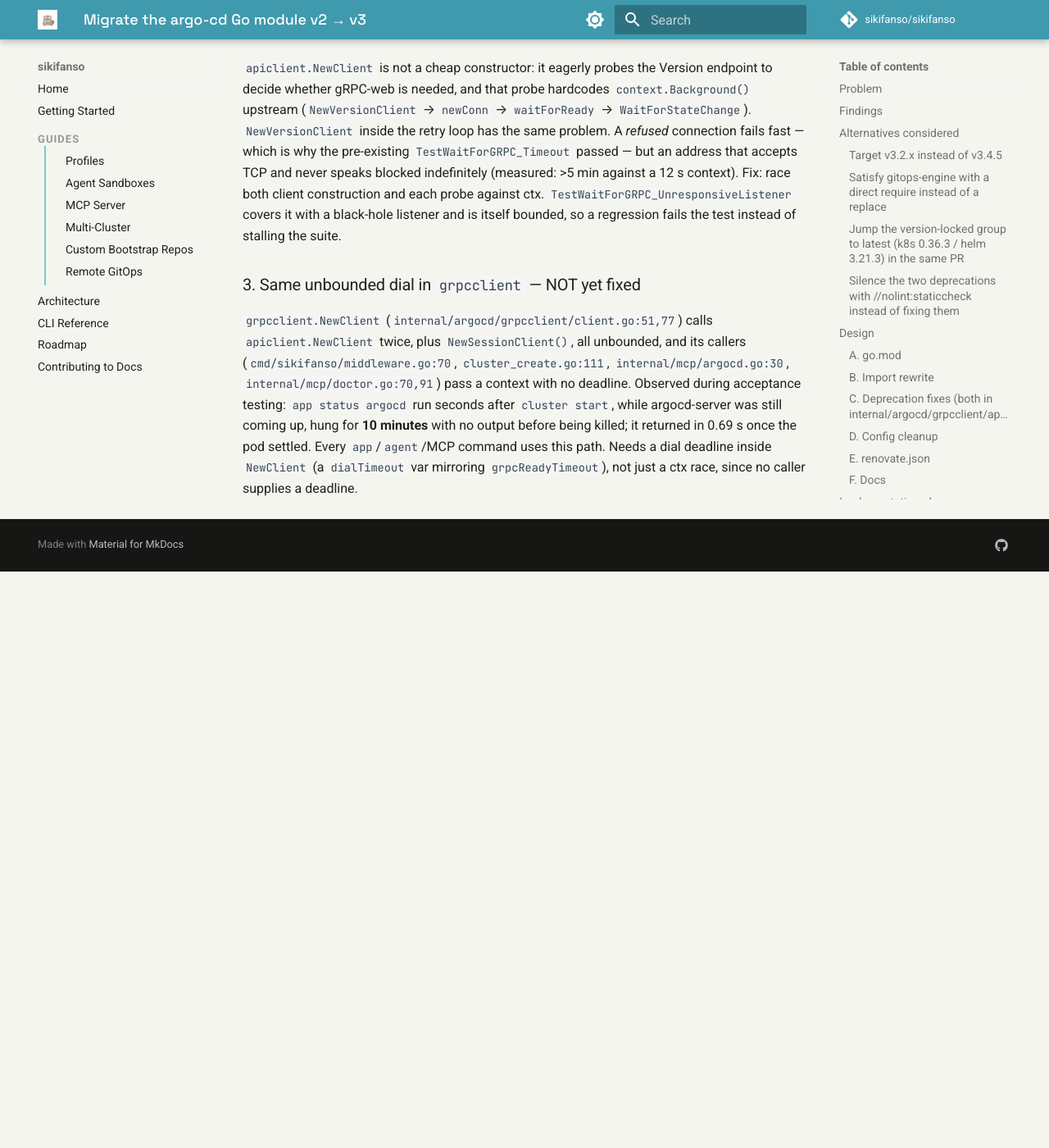
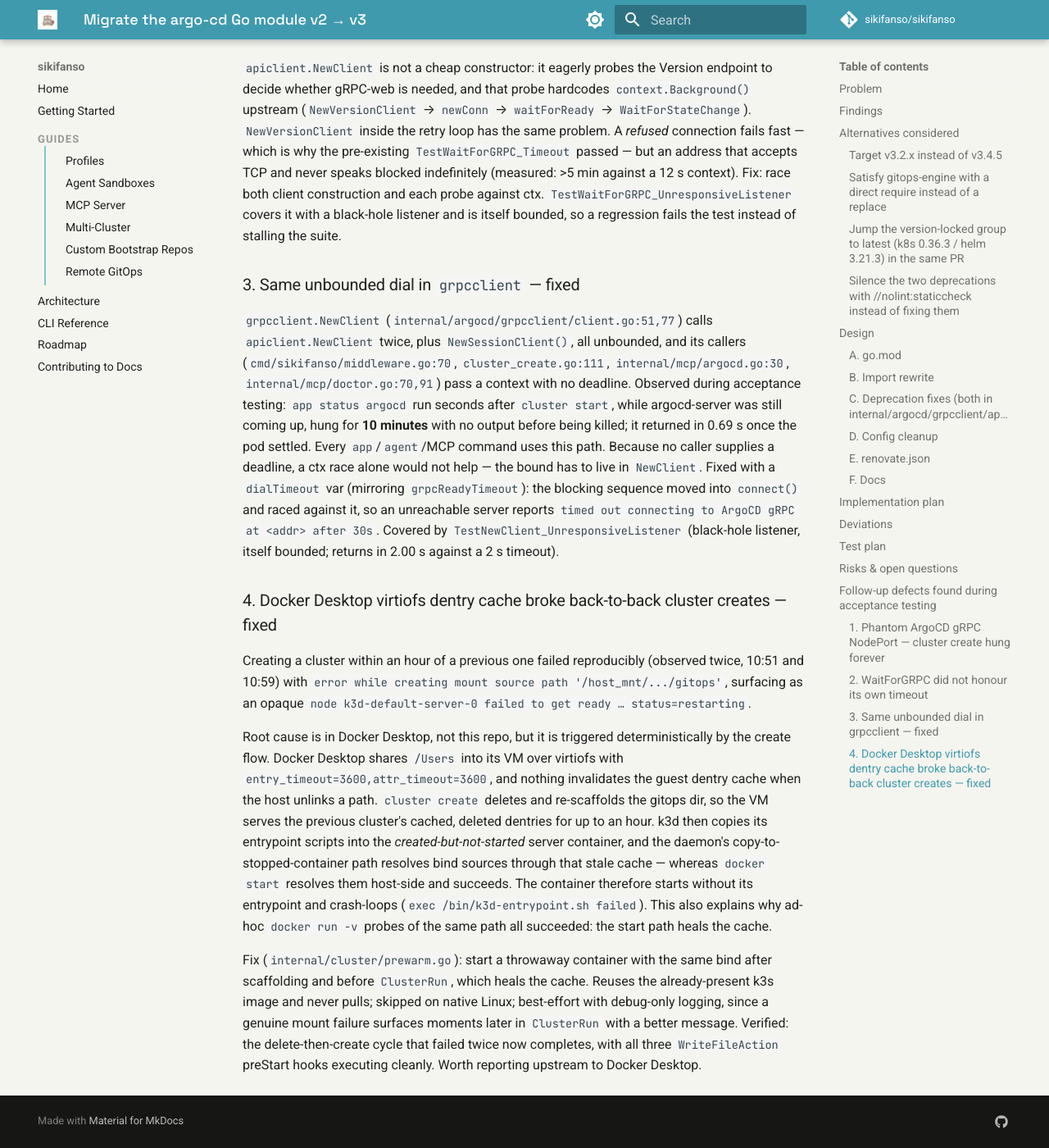
Before and after one commit to sikifanso/sikifanso, an MkDocs documentation site: the page built from docs/specs/2026-07-26-issue-52-argocd-v3-migration.md, in a window 1280 px wide and 1400 px high, scrolled down 11172 px. Shown: the whole window at 82% size. Built offline with MkDocs 1.6.1 and Material for MkDocs 9.7.7, drawn with Linux system fonts in a browser that asks for light colours; comment, search, counter and statistics services are not loaded; before the commit the page ends 11869 px from its top, so only the background shows below that.

Commit message:
docs(spec): record the grpcclient and virtiofs prewarm fixes

```diff
--- a/docs/specs/2026-07-26-issue-52-argocd-v3-migration.md
+++ b/docs/specs/2026-07-26-issue-52-argocd-v3-migration.md
@@ -475,7 +475,7 @@ a 12 s context). Fix: race both client construction and each probe against ctx.
 `TestWaitForGRPC_UnresponsiveListener` covers it with a black-hole listener and is itself
 bounded, so a regression fails the test instead of stalling the suite.
 
-### 3. Same unbounded dial in `grpcclient` — NOT yet fixed
+### 3. Same unbounded dial in `grpcclient` — fixed
 
 `grpcclient.NewClient` (`internal/argocd/grpcclient/client.go:51,77`) calls
 `apiclient.NewClient` twice, plus `NewSessionClient()`, all unbounded, and its callers
@@ -484,5 +484,35 @@ bounded, so a regression fails the test instead of stalling the suite.
 acceptance testing: `app status argocd` run seconds after `cluster start`, while
 argocd-server was still coming up, hung for **10 minutes** with no output before being
 killed; it returned in 0.69 s once the pod settled. Every `app`/`agent`/MCP command uses
-this path. Needs a dial deadline inside `NewClient` (a `dialTimeout` var mirroring
-`grpcReadyTimeout`), not just a ctx race, since no caller supplies a deadline.
+this path. Because no caller supplies a deadline, a ctx race alone would not help — the
+bound has to live in `NewClient`. Fixed with a `dialTimeout` var (mirroring
+`grpcReadyTimeout`): the blocking sequence moved into `connect()` and raced against it, so
+an unreachable server reports `timed out connecting to ArgoCD gRPC at <addr> after 30s`.
+Covered by `TestNewClient_UnresponsiveListener` (black-hole listener, itself bounded;
+returns in 2.00 s against a 2 s timeout).
+
+### 4. Docker Desktop virtiofs dentry cache broke back-to-back cluster creates — fixed
+
+Creating a cluster within an hour of a previous one failed reproducibly (observed twice,
+10:51 and 10:59) with `error while creating mount source path '/host_mnt/.../gitops'`,
+surfacing as an opaque `node k3d-default-server-0 failed to get ready … status=restarting`.
+
+Root cause is in Docker Desktop, not this repo, but it is triggered deterministically by
+the create flow. Docker Desktop shares `/Users` into its VM over virtiofs with
+`entry_timeout=3600,attr_timeout=3600`, and nothing invalidates the guest dentry cache
+when the host unlinks a path. `cluster create` deletes and re-scaffolds the gitops dir, so
+the VM serves the previous cluster's cached, deleted dentries for up to an hour. k3d then
+copies its entrypoint scripts into the *created-but-not-started* server container, and the
+daemon's copy-to-stopped-container path resolves bind sources through that stale cache —
+whereas `docker start` resolves them host-side and succeeds. The container therefore starts
+without its entrypoint and crash-loops (`exec /bin/k3d-entrypoint.sh failed`). This also
+explains why ad-hoc `docker run -v` probes of the same path all succeeded: the start path
+heals the cache.
+
+Fix (`internal/cluster/prewarm.go`): start a throwaway container with the same bind after
+scaffolding and before `ClusterRun`, which heals the cache. Reuses the already-present k3s
+image and never pulls; skipped on native Linux; best-effort with debug-only logging, since
+a genuine mount failure surfaces moments later in `ClusterRun` with a better message.
+Verified: the delete-then-create cycle that failed twice now completes, with all three
+`WriteFileAction` preStart hooks executing cleanly. Worth reporting upstream to Docker
+Desktop.
```
